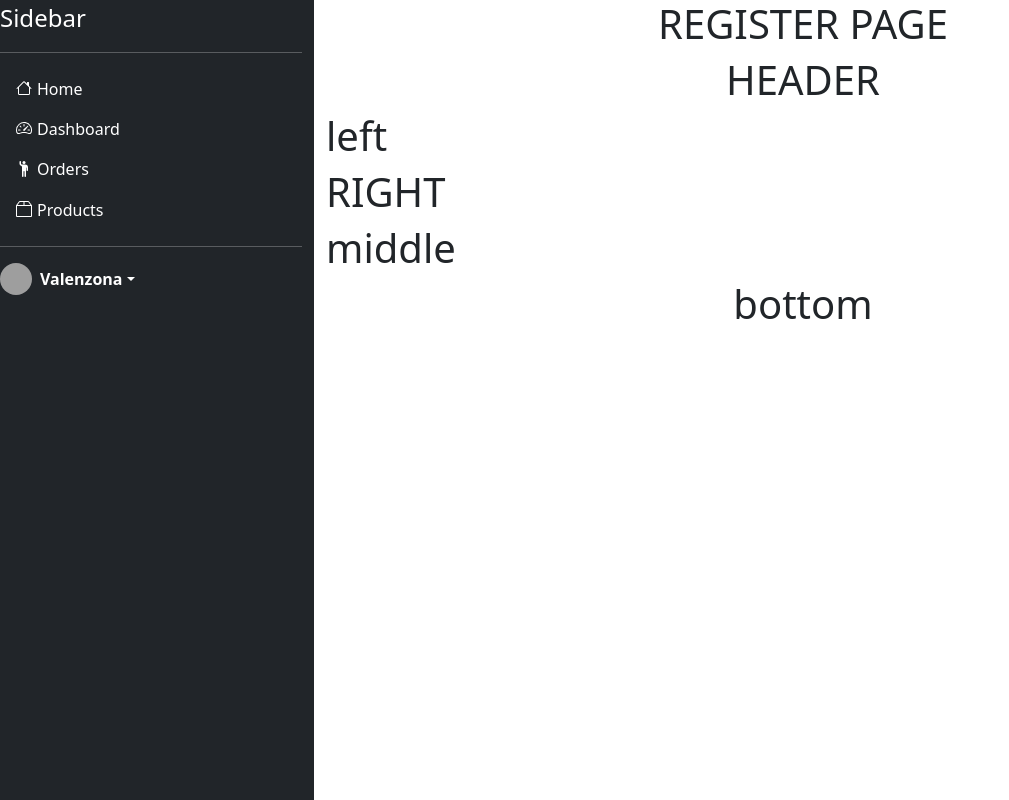
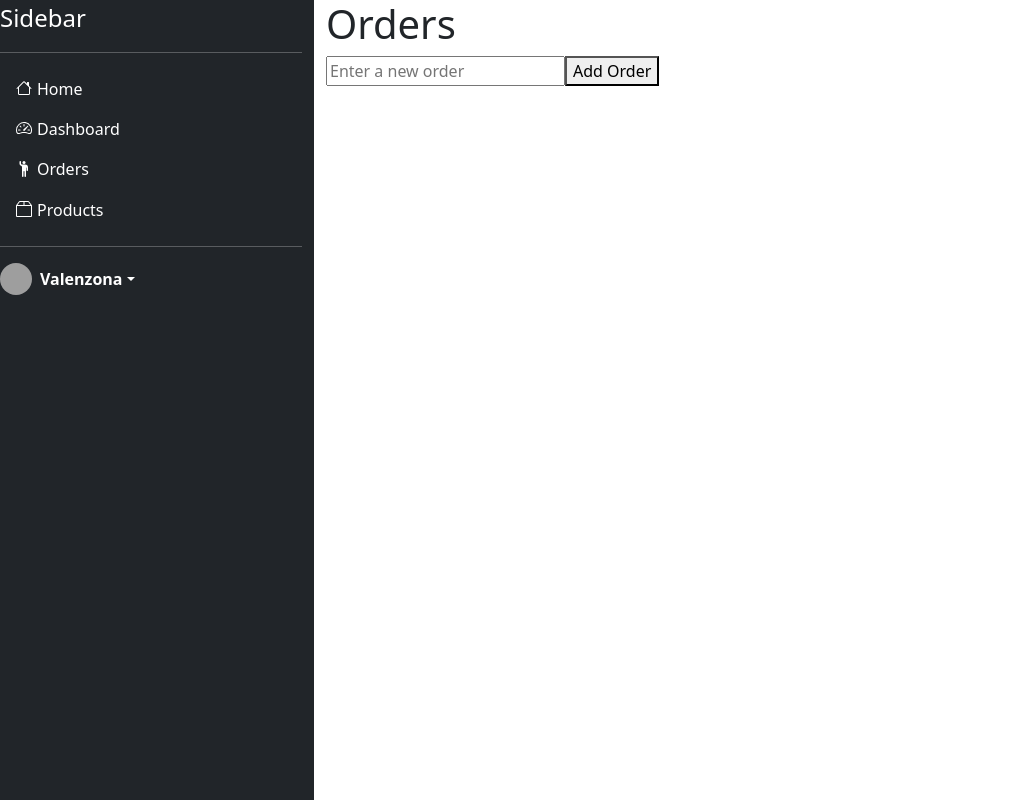
Before and after one commit to pablio1/ITELECT4, a React (Create React App) app: page /Orders in a window 1280 px wide. Shown: the whole page, without its empty margins (0-1009 px from the left). Built offline with nearby package versions, Linux system fonts and the light colour scheme; grey boxes are pictures that could not be loaded.

Commit message:
Latest update

```diff
--- a/src/App.js
+++ b/src/App.js
@@ -5,6 +5,7 @@ import Register from './pages/Register';
 import Main from './pages/Main';
 import Home from './pages/Home';
 import Dashboard from './pages/Dashboard';
+import Orders from './pages/Orders';
 class App extends Component {
     render() {
         return (
@@ -15,6 +16,7 @@ class App extends Component {
                 <Route path="/home" component = {Home}  />
                 <Route path="/register" component = {Register}  />
                 <Route path="/main" component = {Main} />
+                <Route path="/Orders" component = {Orders} />
             </Switch>
         );
     }
--- a/src/pages/Orders/index.js
+++ b/src/pages/Orders/index.js
@@ -1,24 +1,33 @@
-import React, { Component } from 'react'
+import React, { useState } from 'react';
 
-export default class Orders extends Component {
-  render() {
-    return (
-      <div>
-                <title>RIGISTER PAGE</title>
-                    <center><h1>REGISTER PAGE</h1></center>
+function Orders() {
+  const [orders, setOrders] = useState([]);
+  const [newOrder, setNewOrder] = useState('');
 
+  const handleAddOrder = () => {
+    if (newOrder.trim() !== '') {
+      setOrders([...orders, newOrder]);
+      setNewOrder('');
+    }
+  };
 
-                    <div>
-            <center><h1>HEADER</h1></center>
-            <div className='main'>
-                    <div className='left'><h1>left</h1></div>
-                    <div className='right'><h1>RIGHT</h1></div>
-                    <div className='middle'><h1>middle</h1></div>
-            </div>
-            <center><div className='bottom'><h1>bottom</h1></div></center>
+  return (
+    <div>
+      <h1>Orders </h1>
+      <input
+        type="text"
+        placeholder="Enter a new order"
+        value={newOrder}
+        onChange={(e) => setNewOrder(e.target.value)}
+      />
+      <button onClick={handleAddOrder}>Add Order</button>
+      <ul>
+        {orders.map((order, index) => (
+          <li key={index}>{order}</li>
+        ))}
+      </ul>
+    </div>
+  );
+}
 
-        </div>
-            </div>
-    )
-  }
-}
+export default Orders;
```
